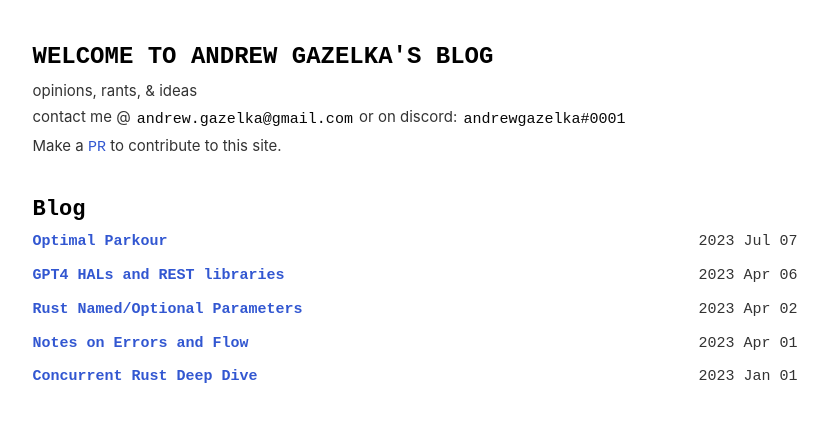
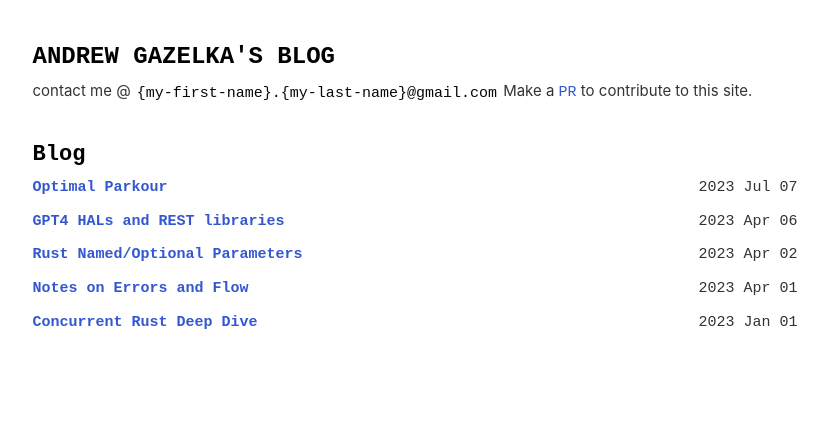
Before and after one commit to andrewgazelka/andrewgazelka.github.io, a Jekyll site: the page built from index.html, in a window 1280 px wide. Shown: the top 422 px of the page, without its empty margins (225-1053 px from the left). Built offline with Jekyll 4.4.1, drawn with Linux system fonts in a browser that asks for light colours; some web fonts are replaced.

Commit message:
more trimming

```diff
--- a/_config.yml
+++ b/_config.yml
@@ -1,8 +1,8 @@
 site: Andrew Gazelka
 title: Andrew Gazelka
-greetings: WELCOME TO ANDREW GAZELKA'S BLOG
+greetings: ANDREW GAZELKA'S BLOG
 description: >-
-  opinions, rants, & ideas
+  Andrew Gazelka's personal blog
 lang: en-US
 timezone: America/Los_Angeles
 repo: https://github.com/andrewgazelka/andrewgazelka.github.io # site repo [optional]
--- a/index.html
+++ b/index.html
@@ -6,9 +6,8 @@ layout: default
         <h1 class="title">{{ site.greetings }}</h1>
     </div>
     <div class="bio">
-        {{ site.description }}<br>
-        contact me @ <code class="language-plaintext">andrew.gazelka@gmail.com</code> or on discord: <code
-            class="language-plaintext">andrewgazelka#0001</code><br>
+        <!-- {{ site.description }}<br> -->
+        contact me @ <code class="language-plaintext">{my-first-name}.{my-last-name}@gmail.com</code>
         Make a <a href="https://github.com/andrewgazelka/andrewgazelka.github.io">PR</a> to contribute to this site.
     </div>
 </section>
```
